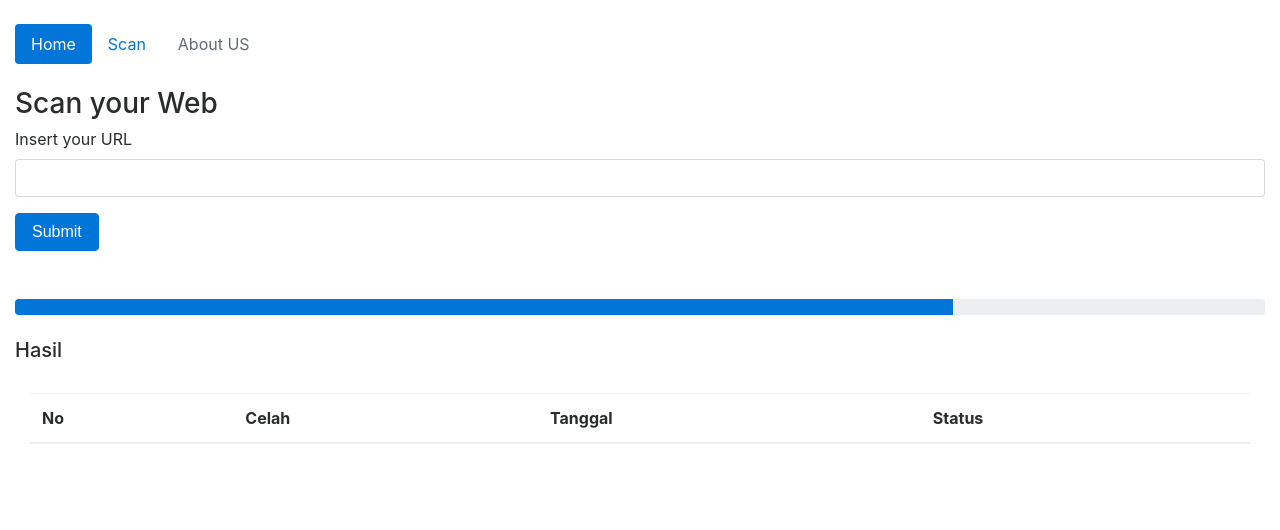
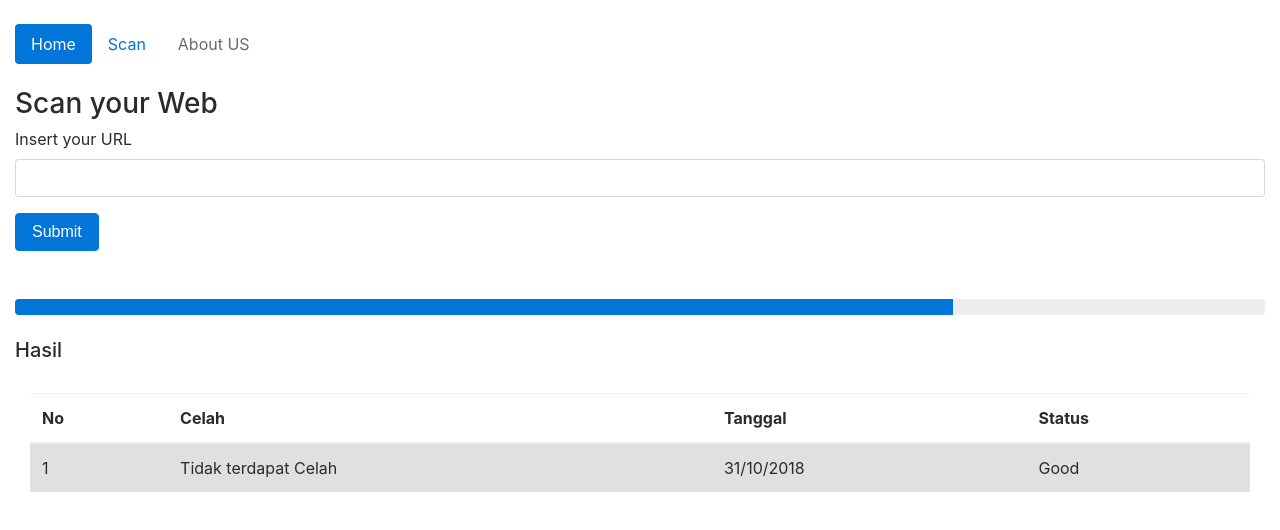
Before and after one commit to ersaazis/scan, a plain HTML site: page Scan.html in a window 1280 px wide. Drawn offline with Linux system fonts and the light colour scheme.

Commit message:
contoh hasil 1 di Scan

```diff
--- a/Scan.html
+++ b/Scan.html
@@ -75,6 +75,22 @@
 									</th>
 								</tr>
 							</thead>
+							<tbody>
+								<tr class="table-active">
+									<td>
+										1
+									</td>
+									<td>
+										Tidak terdapat Celah
+									</td>
+									<td>
+										31/10/2018
+									</td>
+									<td>
+										Good
+									</td>
+								</tr>
+							</tbody>
 						</table>
 					</div>
 				</div>
```
